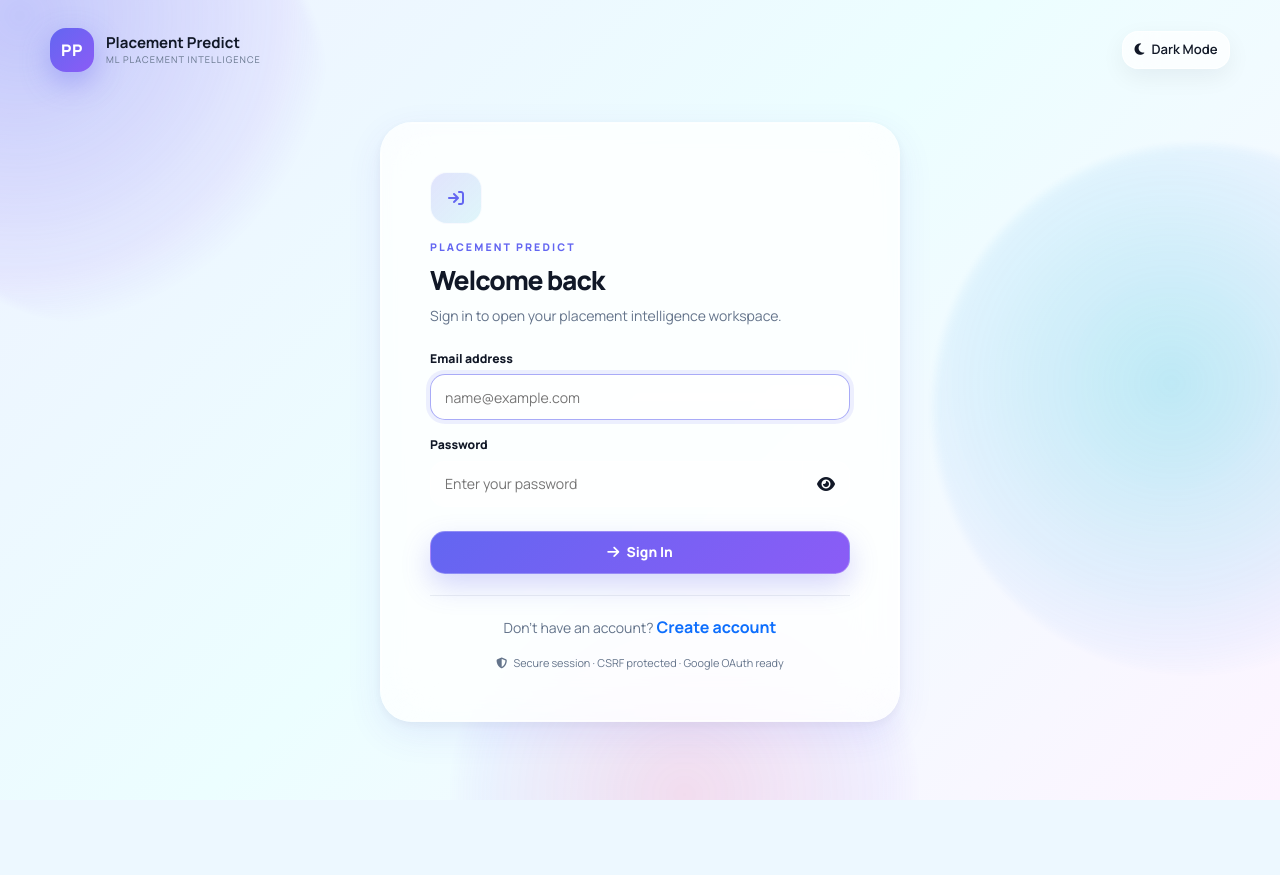
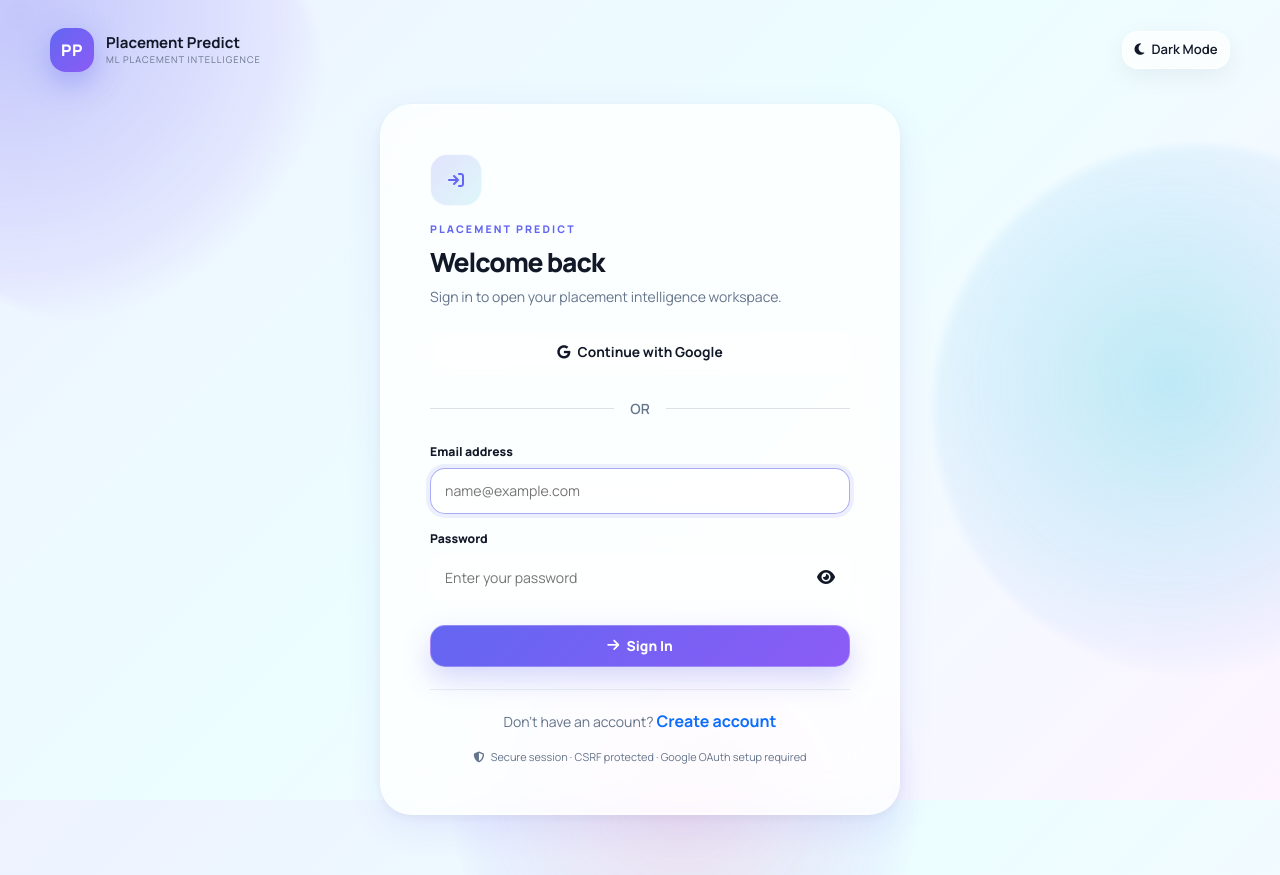
Before and after one commit to void-tech-shiv/Placment-predict, a Flask app: page /login in a window 1280 px wide. Before the commit the page ends 800 px from the top, so only its background shows below. Run offline with Flask 3, Linux system fonts and the light colour scheme; some libraries are stand-ins or nearby versions.

Commit message:
fix: always show Google sign-in action

```diff
--- a/templates/login.html
+++ b/templates/login.html
@@ -8,7 +8,6 @@
     <h3>Welcome back</h3>
     <p class="text-muted small mb-4">Sign in to open your placement intelligence workspace.</p>
 
-    {% if google_oauth_enabled %}
     <a href="{{ url_for('google_login') }}" class="btn-outline-custom w-100 justify-content-center py-2.5">
       <i class="fa-brands fa-google"></i> Continue with Google
     </a>
@@ -17,7 +16,6 @@
       <span class="text-muted small fw-semibold">OR</span>
       <div class="flex-grow-1 border-top"></div>
     </div>
-    {% endif %}
 
     <form action="{{ url_for('login') }}" method="POST" id="loginForm">
       <input type="hidden" name="csrf_token" value="{{ csrf_token() }}">
@@ -36,7 +34,7 @@
     </form>
 
     <div class="auth-switch"><span class="text-muted small">Don't have an account? </span><a href="{{ url_for('register') }}" class="fw-bold text-decoration-none text-primary">Create account</a></div>
-    <div class="auth-mini-note"><i class="fa-solid fa-shield-halved"></i> Secure session · CSRF protected · Google OAuth ready</div>
+    <div class="auth-mini-note"><i class="fa-solid fa-shield-halved"></i> Secure session · CSRF protected{% if google_oauth_enabled %} · Google OAuth connected{% else %} · Google OAuth setup required{% endif %}</div>
   </section>
 </div>
 {% endblock %}
```
